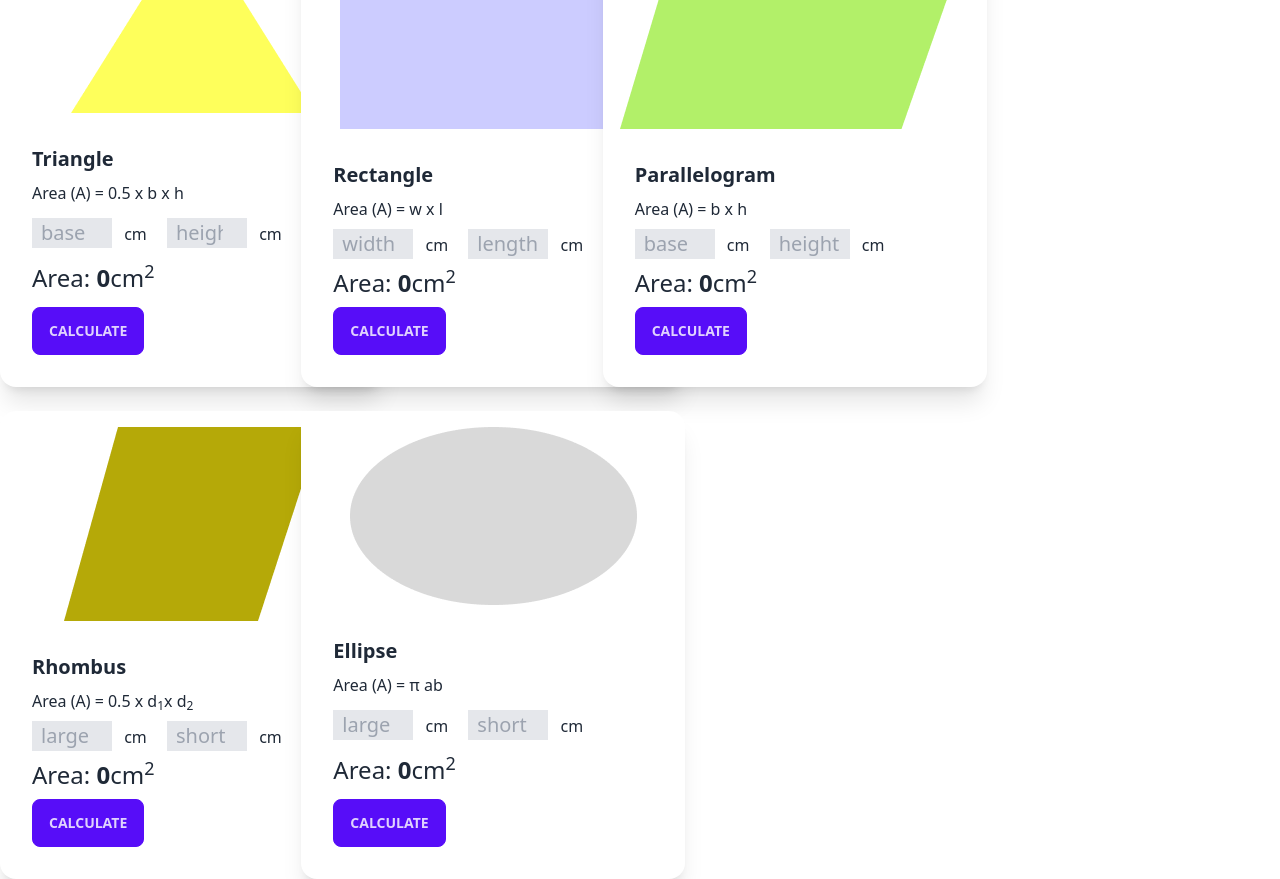
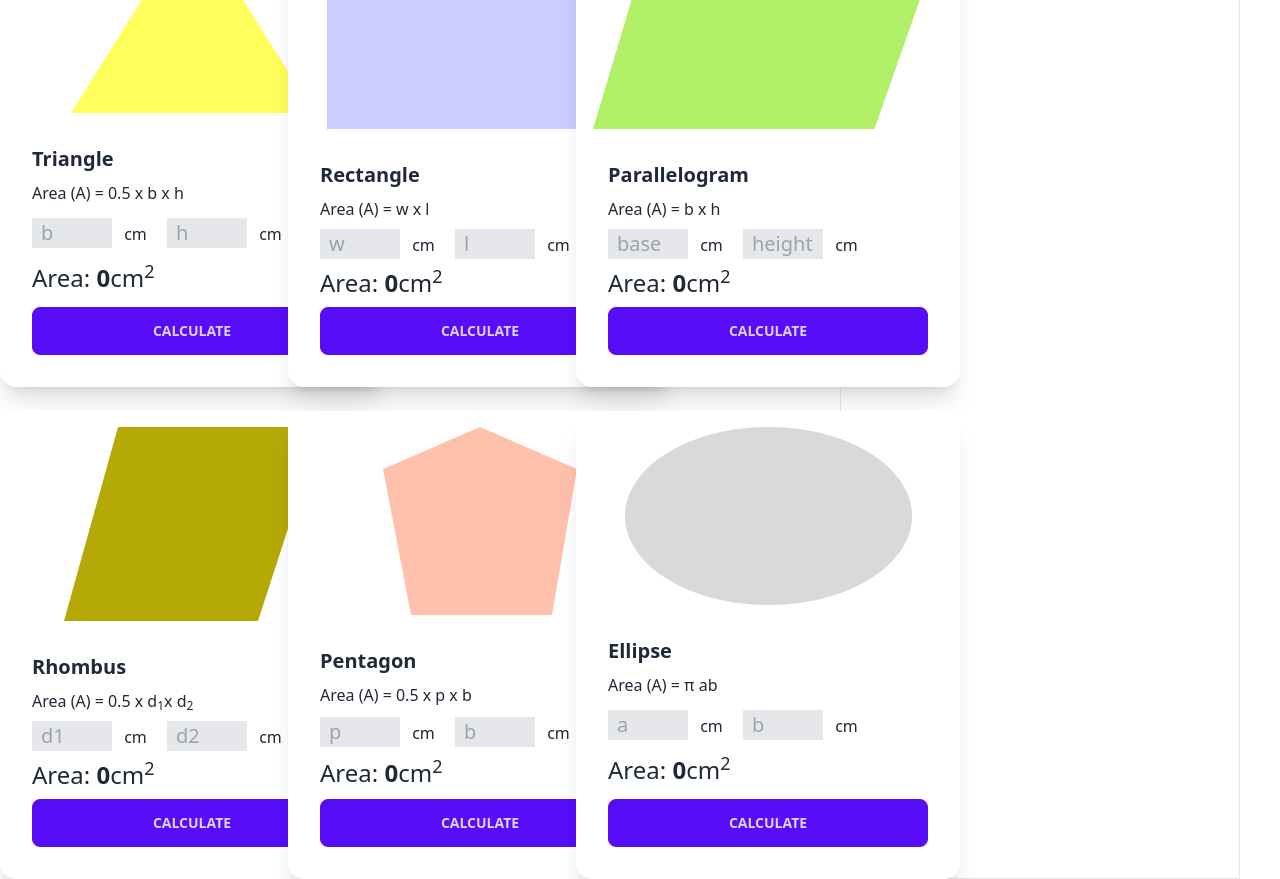
Before and after one commit to alrakib1/geometry-genius, a plain HTML site: page index.html in a window 1280 px wide. Shown: the part 97-976 px from the top of the page. Drawn offline with nearby package versions, Linux system fonts and the light colour scheme.

Commit message:
project completed

```diff
--- a/index.html
+++ b/index.html
@@ -32,16 +32,16 @@
               <p>Area (A) = 0.5 x b x h</p>
               <p>
                 <!-- triangle base -->
-                <input type="number" class="border bg-gray-200 w-20 px-2 text-xl" placeholder="base" id="triangle-base">
+                <input type="number" class="border bg-gray-200 w-20 px-2 text-xl" placeholder="b" id="triangle-base">
                 <span class="ml-2">cm</span>
                 <!-- triangle height -->
-                <input type="number" class="border bg-gray-200 w-20 px-2 text-xl ml-4 " placeholder="height" id="triangle-height">
+                <input type="number" class="border bg-gray-200 w-20 px-2 text-xl ml-4 " placeholder="h" id="triangle-height">
                 <span class="ml-2">cm</span>
               </p>
               <p class="text-2xl">Area: <span class="font-bold" id="triangle-area">0</span>cm<sup>2</sup>
               </p>
               <div class="card-actions w-full">
-                <button onclick="calculateTriangleArea()" class="btn btn-primary" >Calculate</button>
+                <button onclick="calculateTriangleArea()" class="btn btn-primary w-full" >Calculate</button>
               </div>
             </div>
           </div>
@@ -55,16 +55,16 @@
               <p>Area (A) = w x l</p>
               <p>
                 <!-- Rectangle width  -->
-                <input type="text" class="border bg-gray-200 w-20 px-2 text-xl" placeholder="width" id="rectangle-width">
+                <input type="text" class="border bg-gray-200 w-20 px-2 text-xl" placeholder="w" id="rectangle-width">
                 <span class="ml-2">cm</span>
                 <!-- Rectangle length -->
-                <input type="text" class="border bg-gray-200 w-20 px-2 text-xl ml-4 " placeholder="length" id="rectangle-length">
+                <input type="text" class="border bg-gray-200 w-20 px-2 text-xl ml-4 " placeholder="l" id="rectangle-length">
                 <span class="ml-2">cm</span>
               </p>
               <p class="text-2xl">Area: <span class="font-bold" id="rectangle-area">0</span>cm<sup>2</sup>
               </p>
               <div class="card-actions w-full">
-                <button onclick="calculateRectangleArea()" class="btn btn-primary" >Calculate</button>
+                <button onclick="calculateRectangleArea()" class="btn btn-primary w-full" >Calculate</button>
               </div>
             </div>
           </div>
@@ -87,7 +87,7 @@
               <p class="text-2xl">Area: <span class="font-bold" id="Parallelogram-area">0</span>cm<sup>2</sup>
               </p>
               <div class="card-actions w-full">
-                <button onclick="calculateParallelogramArea()" class="btn btn-primary" >Calculate</button>
+                <button onclick="calculateParallelogramArea()" class="btn btn-primary w-full" >Calculate</button>
               </div>
             </div>
           </div>
@@ -100,17 +100,40 @@
               <h2 class="card-title ">Rhombus</h2>
               <p>Area (A) = 0.5 x d<sub>1</sub>x d<sub>2</sub></p>
               <p>
-                <!-- ellipse base  -->
-                <input type="text" class="border bg-gray-200 w-20 px-2 text-xl" placeholder="large" id="ellipse-major-radius">
+                <!-- rhombus base  -->
+                <input type="text" class="border bg-gray-200 w-20 px-2 text-xl" placeholder="d1" id="rhombus-major">
                 <span class="ml-2">cm</span>
-                <!-- ellipse height -->
-                <input type="text" class="border bg-gray-200 w-20 px-2 text-xl ml-4 " placeholder="short" id="ellipse-minor-radius">
+                <!-- rhombus height -->
+                <input type="text" class="border bg-gray-200 w-20 px-2 text-xl ml-4 " placeholder="d2" id="rhombus-minor">
                 <span class="ml-2">cm</span>
               </p>
-              <p class="text-2xl">Area: <span class="font-bold" id="ellipse-area">0</span>cm<sup>2</sup>
+              <p class="text-2xl">Area: <span class="font-bold" id="rhombus-area">0</span>cm<sup>2</sup>
               </p>
               <div class="card-actions w-full">
-                <button onclick="calculateEllipseArea()" class="btn btn-primary" >Calculate</button>
+                <button onclick="calculateRhombusArea()" class="btn btn-primary w-full" >Calculate</button>
+              </div>
+            </div>
+          </div>
+           <!-- Pentagon card -->
+           <div class="card w-96 bg-base-100 shadow-xl">
+            <figure>
+              <img src="./images/pentagon.png" alt="Shoes" class="mt-4"/>
+            </figure>
+            <div class="card-body">
+              <h2 class="card-title ">Pentagon</h2>
+              <p>Area (A) = 0.5 x p x b</p>
+              <p>
+                <!-- Pentagon base  -->
+                <input type="text" class="border bg-gray-200 w-20 px-2 text-xl" placeholder="p" id="pentagon-major">
+                <span class="ml-2">cm</span>
+                <!-- Pentagon height -->
+                <input type="text" class="border bg-gray-200 w-20 px-2 text-xl ml-4 " placeholder="b" id="pentagon-minor">
+                <span class="ml-2">cm</span>
+              </p>
+              <p class="text-2xl">Area: <span class="font-bold" id="pentagon-area">0</span>cm<sup>2</sup>
+              </p>
+              <div class="card-actions w-full">
+                <button onclick="calculatePentagonArea()" class="btn btn-primary w-full" >Calculate</button>
               </div>
             </div>
           </div>
@@ -124,24 +147,24 @@
               <p>Area (A) = π ab</p>
               <p>
                 <!-- ellipse base  -->
-                <input type="text" class="border bg-gray-200 w-20 px-2 text-xl" placeholder="large" id="ellipse-major-radius">
+                <input type="text" class="border bg-gray-200 w-20 px-2 text-xl" placeholder="a" id="ellipse-major-radius">
                 <span class="ml-2">cm</span>
                 <!-- ellipse height -->
-                <input type="text" class="border bg-gray-200 w-20 px-2 text-xl ml-4 " placeholder="short" id="ellipse-minor-radius">
+                <input type="text" class="border bg-gray-200 w-20 px-2 text-xl ml-4 " placeholder="b" id="ellipse-minor-radius">
                 <span class="ml-2">cm</span>
               </p>
               <p class="text-2xl">Area: <span class="font-bold" id="ellipse-area">0</span>cm<sup>2</sup>
               </p>
               <div class="card-actions w-full">
-                <button onclick="calculateEllipseArea()" class="btn btn-primary" >Calculate</button>
+                <button onclick="calculateEllipseArea()" class="btn btn-primary w-full" >Calculate</button>
               </div>
             </div>
           </div>
 
       </div>
       <!-- area calculator -->
-      <div class="w-[400px]">
-        <div class="text-4xl">Area Calculation</div>
+      <div class="w-[400px] mt-4 border mr-10">
+        <div class="text-4xl text-center pt-5 font-bold">Area Calculation</div>
         <div id="calculation-entry"></div>
       </div>
       </div>
--- a/scripts/area-calculator.js
+++ b/scripts/area-calculator.js
@@ -1,4 +1,4 @@
-// triangle calculator
+// triangle area calculator
 function calculateTriangleArea() {
   const base = getInputValue("triangle-base");
   const height = getInputValue("triangle-height");
@@ -10,7 +10,7 @@ function calculateTriangleArea() {
   setElementInnerText("triangle-area", area);
   addToCalculationEntry('Triangle',area);
 }
-// Rectangle Calculator
+// Rectangle area Calculator
 function calculateRectangleArea() {
   const width = getInputValue("rectangle-width");
   const length = getInputValue("rectangle-length");
@@ -22,7 +22,7 @@ function calculateRectangleArea() {
   setElementInnerText("rectangle-area", area);
   addToCalculationEntry('Rectangle',area);
 }
-// Parallelogram Calculator
+// Parallelogram area Calculator
 function calculateParallelogramArea() {
   const base = getInputValue("parallelogram-base");
   const height = getInputValue("parallelogram-height");
@@ -35,7 +35,7 @@ function calculateParallelogramArea() {
   // add to calculation entry
   addToCalculationEntry('Parallelogram',area);
 }
-// Ellipse Calculator
+// Ellipse area Calculator
 function calculateEllipseArea() {
   const majorRadius = getInputValue("ellipse-major-radius");
   const minorRadius = getInputValue("ellipse-minor-radius");
@@ -50,3 +50,29 @@ function calculateEllipseArea() {
 // Data validation
 // set the proper type of input field
 // check type
+
+// rhombus area calculator
+function calculateRhombusArea(){
+  const d1 = getInputValue('rhombus-major');
+  const d2 = getInputValue('rhombus-minor');
+  if(isNaN(d1)||isNaN(d2)){
+    alert('Please insert number');
+    return;
+  }
+const area = d1 * d2;
+setElementInnerText('rhombus-area',area);
+addToCalculationEntry('rhombus',area);
+}
+
+// Pentagon area Calculator
+function calculatePentagonArea(){
+  const p = getInputValue('pentagon-major');
+  const b = getInputValue('pentagon-minor');
+  if(isNaN(p)||isNaN(b)){
+    alert('Please insert number');
+    return;
+  }
+  const area = 0.5 * p * b;
+  setElementInnerText('pentagon-area',area);
+  addToCalculationEntry('pentagon',area);
+}
```
